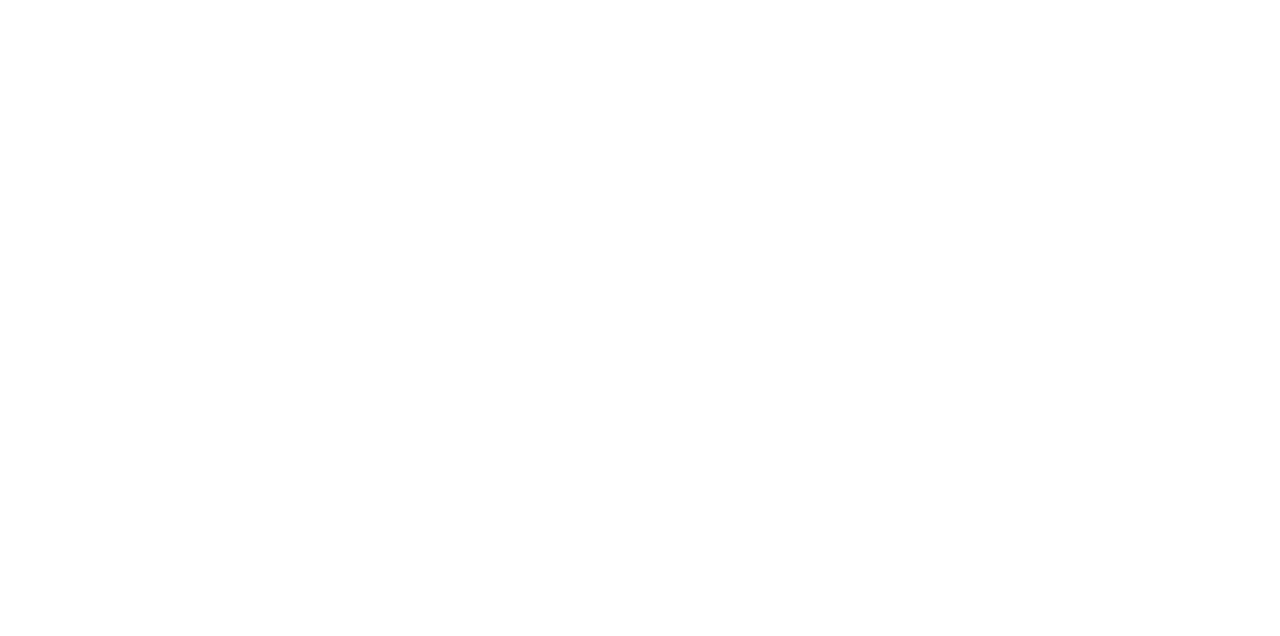
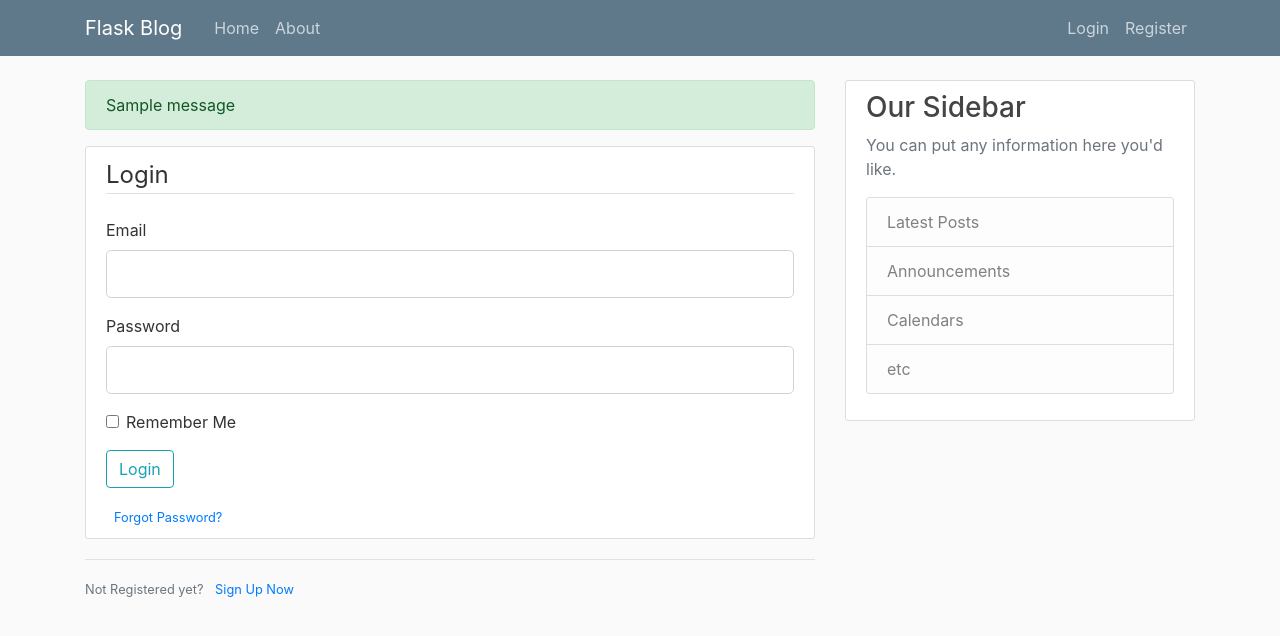
Before and after one commit to Praneet9/BlogApp, a Flask app: page /login in a window 1280 px wide. Before the commit the part shown is empty. Shown: the top 636 px of the page. Run offline with Flask 2, Linux system fonts and the light colour scheme; one stand-in notice (Sample message) is shown; some libraries are stand-ins or nearby versions.

Commit message:
video 3 done

```diff
--- a/app.py
+++ b/app.py
@@ -1,4 +1,4 @@
-from flask import Flask, render_template, url_for
+from flask import Flask, render_template, url_for, flash, redirect
 from forms import RegistrationForm, LoginForm
 
 app = Flask(__name__)
@@ -30,15 +30,24 @@
     return render_template('about.html', title='About')
 
 
-@app.route('/register')
+@app.route('/register', methods=['GET', 'POST'])
 def register():
     form = RegistrationForm()
+    if form.validate_on_submit():
+        flash('Account created for ' + form.username.data + '!', 'success')
+        return redirect(url_for('home'))
     return render_template('register.html', title='Register', form = form)
 
 
-@app.route('/login')
+@app.route('/login', methods=['GET', 'POST'])
 def login():
     form = LoginForm()
+    if form.validate_on_submit():
+        if form.email.data == 'admin@blog.com' and form.password.data == 'password':
+            flash('You have been logged in!', 'success')
+            return redirect(url_for('home'))
+        else:
+            flash('Login Unsuccessful, Please check username and password', 'danger')
     return render_template('login.html', title='Login', form = form)
 
 
--- a/templates/layout.html
+++ b/templates/layout.html
@@ -30,13 +30,13 @@
                 </button>
                 <div class="collapse navbar-collapse" id="navbarToggle">
                     <div class="navbar-nav mr-auto">
-                        <a class="nav-item nav-link" href="/">Home</a>
-                        <a class="nav-item nav-link" href="/about">About</a>
+                        <a class="nav-item nav-link" href="{{ url_for('home') }}">Home</a>
+                        <a class="nav-item nav-link" href="{{ url_for('about') }}">About</a>
                     </div>
                     <!-- Navbar Right Side -->
                     <div class="navbar-nav">
-                        <a class="nav-item nav-link" href="/login">Login</a>
-                        <a class="nav-item nav-link" href="/register">Register</a>
+                        <a class="nav-item nav-link" href="{{ url_for('login') }}">Login</a>
+                        <a class="nav-item nav-link" href="{{ url_for('register') }}">Register</a>
                     </div>
                 </div>
             </div>
@@ -45,6 +45,15 @@
     <main role="main" class="container">
         <div class="row">
             <div class="col-md-8">
+                {% with messages = get_flashed_messages(with_categories = true) %}
+                    {% if messages %}
+                        {% for category, message in messages %}
+                            <div class="alert alert-{{ category }}">
+                                {{ message }}
+                            </div>
+                        {% endfor %}
+                    {% endif %}
+                {% endwith %}
                 {% block content %}{% endblock %}
             </div>
             <div class="col-md-4">
--- a/templates/login.html
+++ b/templates/login.html
@@ -0,0 +1,52 @@
+{% extends 'layout.html' %}
+{% block content %}
+    <div class="content-section">
+        <form action="" method="POST">
+            {{ form.hidden_tag()}}
+            <fieldset class="form-group">
+                <legend class="border-bottom mb-4">Login</legend>
+                <div class="form-group">
+                    {{ form.email.label(class='form-control-label') }}
+                    {% if form.email.errors %}
+                        {{ form.email(class='form-control form-control-lg is-invalid') }}
+                        <div class="invalid-feedback">
+                            {% for error in form.email.errors %}
+                                <span>{{ error }}</span>
+                            {% endfor %}
+                        </div>
+                    {% else %}
+                        {{ form.email(class='form-control form-control-lg') }}
+                    {% endif %}
+                </div>
+                <div class="form-group">
+                    {{ form.password.label(class='form-control-label') }}
+                    {% if form.password.errors %}
+                        {{ form.password(class='form-control form-control-lg is-invalid') }}
+                        <div class="invalid-feedback">
+                            {% for error in form.password.errors %}
+                                <span>{{ error }}</span>
+                            {% endfor %}
+                        </div>
+                    {% else %}
+                        {{ form.password(class='form-control form-control-lg') }}
+                    {% endif %}
+                </div>
+                <div class="form-check">
+                    {{ form.remember(class="form-check-input") }}
+                    {{ form.remember.label(class="form-check-label") }}
+                </div>
+            </fieldset>
+            <div class="form-group">
+                {{ form.submit(class='btn btn-outline-info')}}
+            </div>
+            <small class="text-muted ml-2">
+                <a href="#">Forgot Password?</a>
+            </small>
+        </form>
+    </div>
+    <div class="border-top pt-3">
+        <small class="text-muted">
+            Not Registered yet? <a class='ml-2' href="{{ url_for('register') }}">Sign Up Now</a>
+        </small>
+    </div>
+{% endblock content %}
```
Also changed, not shown: templates/register.html (+42 -5 lines).
